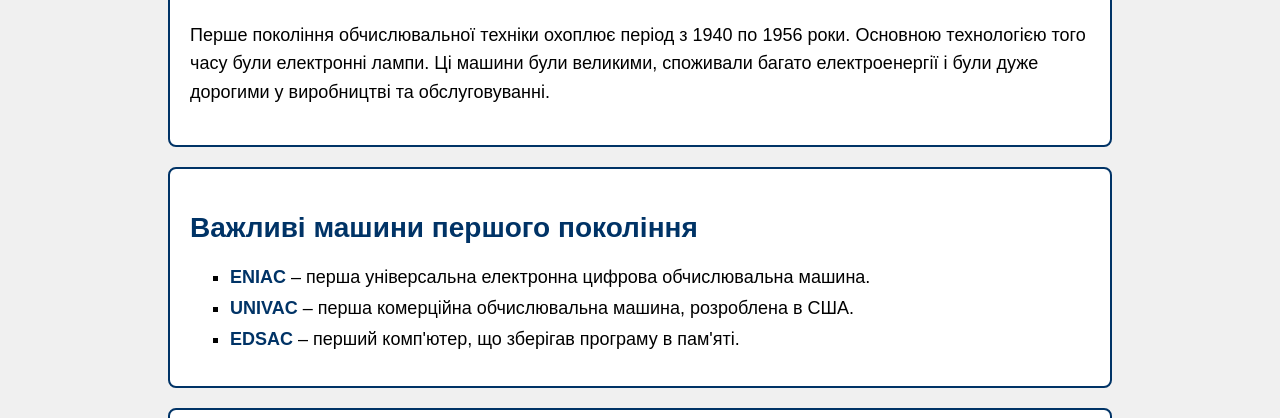
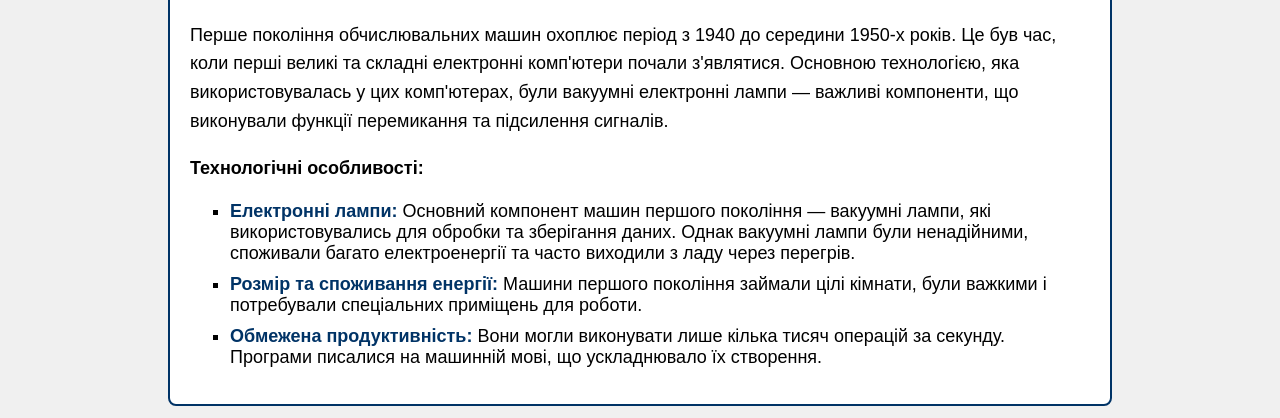
Before and after one commit to CAXUROKAMEBA/computer, a plain HTML site: page index.html in a window 1280 px wide. Shown: the part 534-952 px from the top of the page. Drawn offline with Linux system fonts and the light colour scheme.

Commit message:
Update index.html

```diff
--- a/index.html
+++ b/index.html
@@ -28,15 +28,21 @@
 
         <section id="first-generation">
             <h2>Перше покоління</h2>
-            <p>Перше покоління обчислювальної техніки охоплює період з 1940 по 1956 роки. Основною технологією того часу були електронні лампи. Ці машини були великими, споживали багато електроенергії і були дуже дорогими у виробництві та обслуговуванні.</p>
+            <p>Перше покоління обчислювальних машин охоплює період з 1940 до середини 1950-х років. Це був час, коли перші великі та складні електронні комп'ютери почали з'являтися. Основною технологією, яка використовувалась у цих комп'ютерах, були вакуумні електронні лампи — важливі компоненти, що виконували функції перемикання та підсилення сигналів.</p>
+            <p><strong>Технологічні особливості:</strong></p>
+            <ul>
+                <li><strong>Електронні лампи:</strong> Основний компонент машин першого покоління — вакуумні лампи, які використовувались для обробки та зберігання даних. Однак вакуумні лампи були ненадійними, споживали багато електроенергії та часто виходили з ладу через перегрів.</li>
+                <li><strong>Розмір та споживання енергії:</strong> Машини першого покоління займали цілі кімнати, були важкими і потребували спеціальних приміщень для роботи.</li>
+                <li><strong>Обмежена продуктивність:</strong> Вони могли виконувати лише кілька тисяч операцій за секунду. Програми писалися на машинній мові, що ускладнювало їх створення.</li>
+            </ul>
         </section>
 
         <section id="important-machines">
             <h2>Важливі машини першого покоління</h2>
             <ul>
-                <li><strong>ENIAC</strong> – перша універсальна електронна цифрова обчислювальна машина.</li>
-                <li><strong>UNIVAC</strong> – перша комерційна обчислювальна машина, розроблена в США.</li>
-                <li><strong>EDSAC</strong> – перший комп'ютер, що зберігав програму в пам'яті.</li>
+                <li><strong>ENIAC:</strong> Створений у 1945 році, перший повністю електронний універсальний комп'ютер.</li>
+                <li><strong>UNIVAC I:</strong> Перший комерційний комп'ютер, призначений для бізнесових та наукових розрахунків, розроблений у 1951 році.</li>
+                <li><strong>EDSAC:</strong> Один із перших комп'ютерів, що зберігав програму в пам'яті, створений у 1949 році у Великій Британії.</li>
             </ul>
         </section>
 
```
